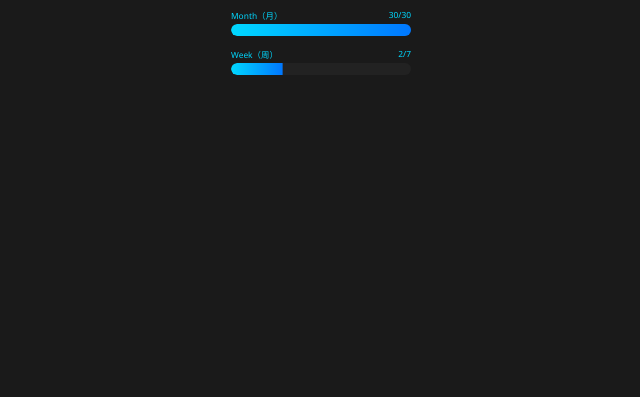
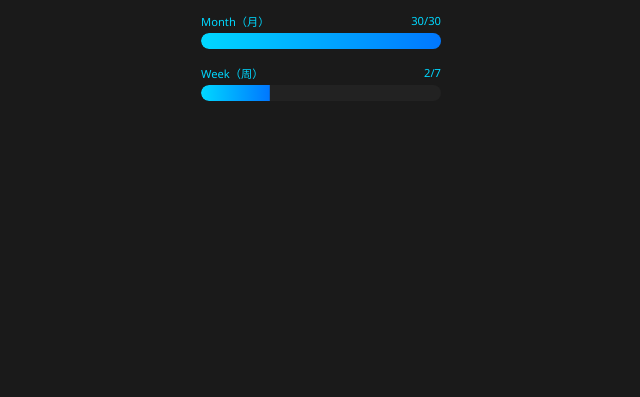
Before and after one commit to zuoshiqing01-boop/-, a plain HTML site: page index.html in a window 1280 px wide. Shown: the part 403-800 px from the top of the page, without its empty margins (319-959 px from the left). Drawn offline with Linux system fonts and the light colour scheme.

Commit message:
Update index.html

```diff
--- a/index.html
+++ b/index.html
@@ -16,7 +16,7 @@
     height: 100vh;
     margin: 0;
 
-    transform: scale(0.6);
+    transform: scale(0.8);
     transform-origin: center;
   }
 
```
